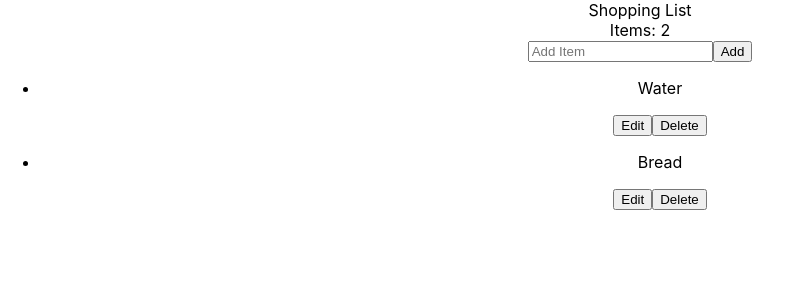
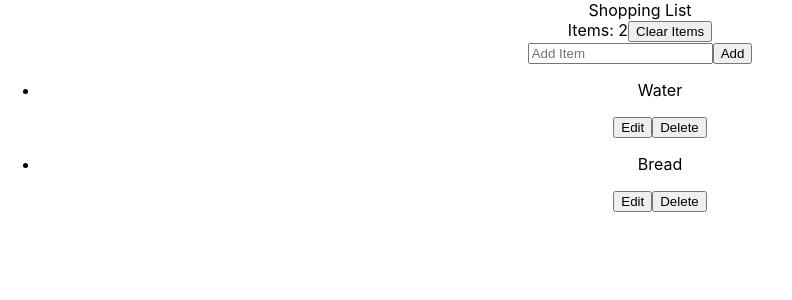
Before and after one commit to H-Indiana-Holdsworth/scratch-shopping-list, a React (Create React App) app: page / in a window 1280 px wide. Shown: the top 300 px of the page, without its empty margins (0-792 px from the left). Built offline with nearby package versions, Linux system fonts and the light colour scheme.

Commit message:
Adds and tests clear items feature

```diff
--- a/src/Components/Header/Header.jsx
+++ b/src/Components/Header/Header.jsx
@@ -2,12 +2,15 @@ import React from 'react';
 import { useList } from '../../contexts/ListContext';
 
 export default function Header() {
-  const { items } = useList();
+  const { items, handleClearItems } = useList();
 
   return (
     <>
       <header>Shopping List</header>
       <span>Items: {items.length}</span>
+      <button aria-label="clear-button" onClick={handleClearItems}>
+        Clear Items
+      </button>
     </>
   );
 }
--- a/src/Components/ItemList/ItemList.jsx
+++ b/src/Components/ItemList/ItemList.jsx
@@ -4,7 +4,7 @@ import Item from './Item';
 export default function ItemList({ items, onEditItem, onDeleteItem }) {
   return (
     <div className="container">
-      <ul>
+      <ul aria-label="item-list">
         {items.map((item) => (
           <li key={item.id}>
             <Item item={item} onEditItem={onEditItem} onDeleteItem={onDeleteItem} />
--- a/src/contexts/ListContext.jsx
+++ b/src/contexts/ListContext.jsx
@@ -26,6 +26,10 @@ function itemsReducer(items, action) {
 
     case 'deleted': {
       return items.filter((item) => item.id !== action.id);
+    }
+
+    case 'cleared': {
+      return [];
     }
 
     default: {
@@ -72,8 +76,16 @@ function ListProvider({ children }) {
     });
   };
 
+  const handleClearItems = () => {
+    dispatch({
+      type: 'cleared',
+    });
+  };
+
   return (
-    <ListContext.Provider value={{ items, handleAddItem, handleEditItem, handleDeleteItem }}>
+    <ListContext.Provider
+      value={{ items, handleAddItem, handleEditItem, handleDeleteItem, handleClearItems }}
+    >
       {children}
     </ListContext.Provider>
   );
```
Also changed, not shown: 1 other file (tests, documents, lock files or other folders).
